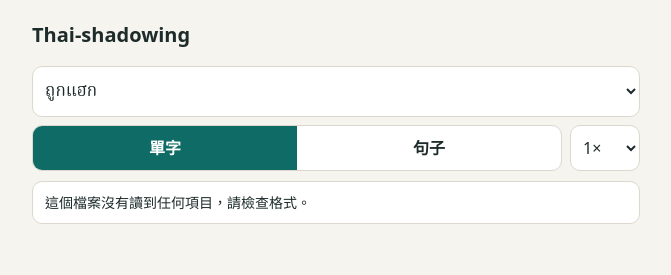
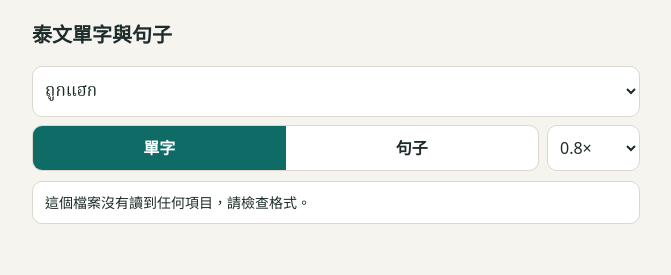
Before and after one commit to ff9700hcckkb/thai-shadowing, a plain HTML site: page index.html in a window 1280 px wide. Shown: the whole page, without its empty margins (304-975 px from the left). Drawn offline with Linux system fonts and the light colour scheme.

Commit message:
Update index.html

```diff
--- a/index.html
+++ b/index.html
@@ -3,7 +3,7 @@
 <head>
 <meta charset="utf-8">
 <meta name="viewport" content="width=device-width, initial-scale=1, viewport-fit=cover">
-<title>Thai-shadowing</title>
+<title>泰文單字與句子</title>
 <link rel="preconnect" href="https://fonts.googleapis.com">
 <link rel="preconnect" href="https://fonts.gstatic.com" crossorigin>
 <link href="https://fonts.googleapis.com/css2?family=Noto+Serif+Thai:wght@400;600&display=swap" rel="stylesheet">
@@ -35,7 +35,7 @@ select{font:inherit;padding:10px 8px;border-radius:10px;border:1px solid var(--l
 </head>
 <body>
 <main>
-<h1>Thai-shadowing</h1>
+<h1>泰文單字與句子</h1>
 <div class="bar">
   <select id="src" aria-label="來源"></select>
   <div class="seg" role="group" aria-label="模式">
@@ -43,9 +43,9 @@ select{font:inherit;padding:10px 8px;border-radius:10px;border:1px solid var(--l
     <button id="mSent" aria-pressed="false">句子</button>
   </div>
   <select id="rate" aria-label="語速">
-    <option value="0.6">0.6×</option>
-    <option value="0.8">0.8×</option>
-    <option value="1" selected>1×</option>
+    <option value="0.6">慢 0.6×</option>
+    <option value="0.8" selected>0.8×</option>
+    <option value="1">正常 1×</option>
   </select>
 </div>
 <div class="msg" id="voiceMsg">這支手機找不到泰文語音。請到系統設定安裝泰文語音（Android：文字轉語音設定；iPhone：設定 › 輔助使用 › 語音內容）。</div>
@@ -111,7 +111,9 @@ function say(text,row){
 function render(){
   var L=$("list");L.innerHTML="";
   var w=mode==="word";
-  items.forEach(function(r){
+  var order=items.slice();
+  for(var i=order.length-1;i>0;i--){var j=Math.floor(Math.random()*(i+1));var tmp=order[i];order[i]=order[j];order[j]=tmp}
+  order.forEach(function(r){
     var th=w?r.w:r.s,zh=w?r.zh:r.t;
     if(!th)return;
     var row=document.createElement("div");row.className="item";
```
